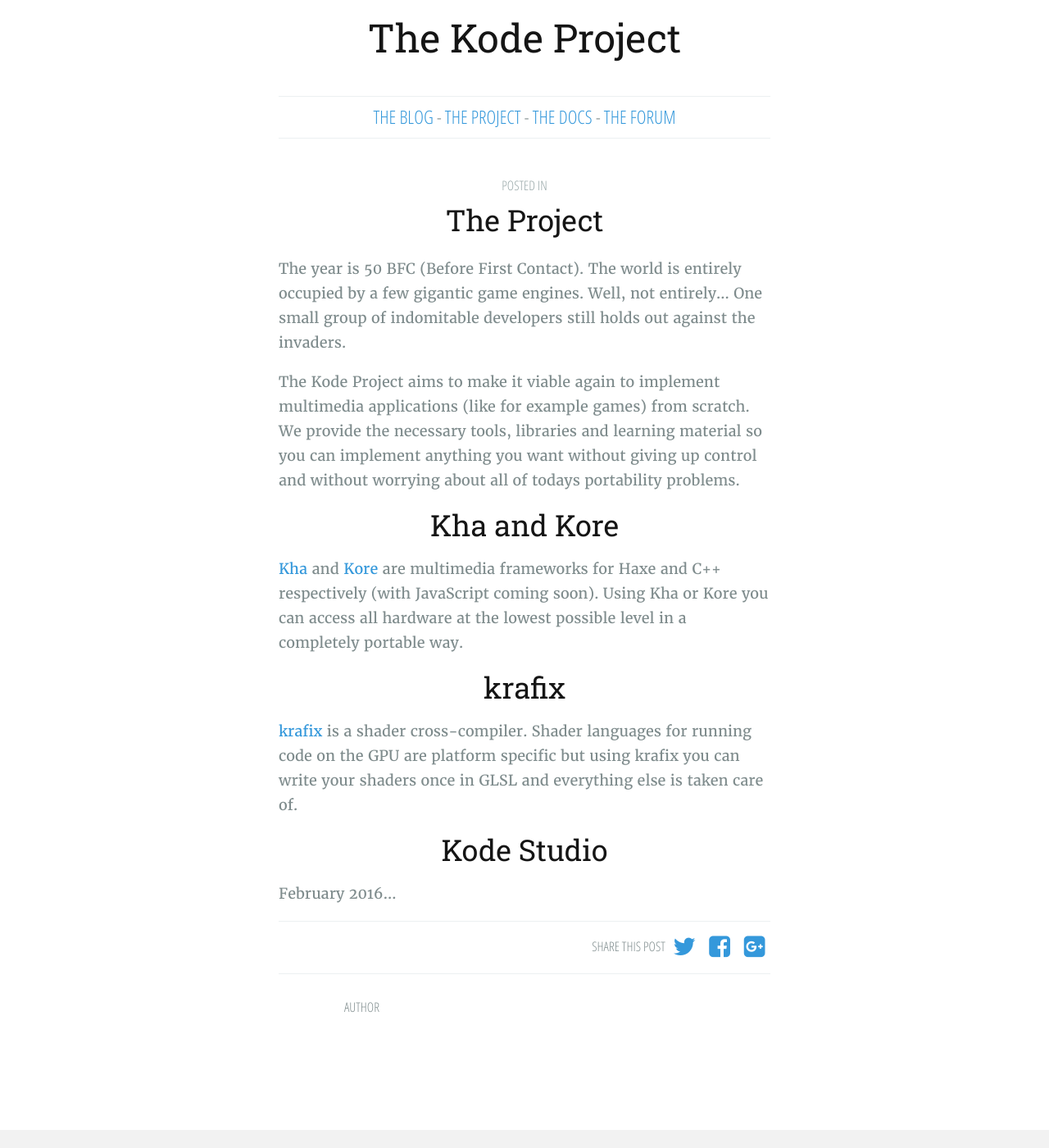
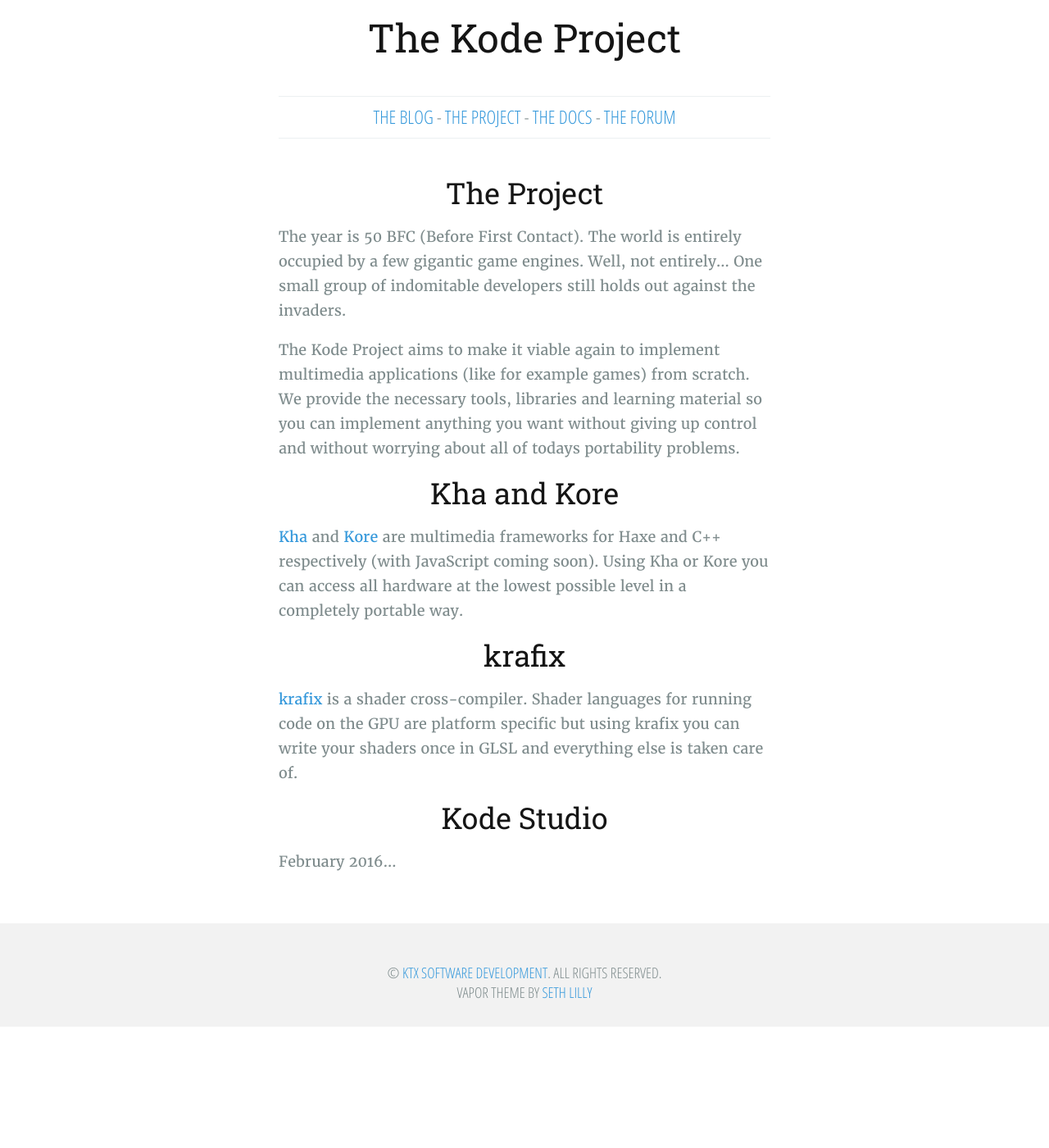
Before and after one commit to Kode/LetsKode, a Jekyll site: the page built from project.md, in a window 1280 px wide and 1400 px high. Shown: the whole window at 82% size. Built offline with Jekyll 4.4.1, drawn with Linux system fonts in a browser that asks for light colours; nearby versions of some CDN libraries.

Commit message:
Adjusted page layout.

```diff
--- a/_layouts/page.html
+++ b/_layouts/page.html
@@ -5,53 +5,14 @@
 
     <article class="{{post_class}}">
 
-        {{#post}}
-
         <header>
-        {{#if tags}}<div class="post-meta tags">Posted in {{tags}}</div>{{/if}}
-        <h1 class="post-title">{{ page.title }}</h1>
-        <div class="post-meta"><time datetime="{{date format='YYYY-MM-DD'}}">{{date format="dddd, MMMM DD, YYYY"}}</time></div>
+            <h1 class="post-title">{{ page.title }}</h1>
         </header>
 
         <section class="post-content">
             {{content}}
         </section>
 
-        <section class="share">
-            <p class="info prompt">Share this post</p>
-            <a href="http://twitter.com/share?text={{title}}&url={{url absolute="true"}}"
-                onclick="window.open(this.href, 'twitter-share', 'width=550,height=235');return false;">
-                <i class="fa fa-2x fa-fw fa-twitter"></i> <span class="hidden">Twitter</span>
-            </a>
-            <a href="https://www.facebook.com/sharer/sharer.php?u={{url absolute="true"}}"
-                onclick="window.open(this.href, 'facebook-share','width=580,height=296');return false;">
-                <i class="fa fa-2x fa-fw fa-facebook-square"></i> <span class="hidden">Facebook</span>
-            </a>
-            <a href="https://plus.google.com/share?url={{url absolute="true"}}"
-               onclick="window.open(this.href, 'google-plus-share', 'width=490,height=530');return false;">
-                <i class="fa fa-2x fa-fw fa-google-plus-square"></i> <span class="hidden">Google+</span>
-            </a>
-        </section>
-
-        <footer class="post-footer">
-
-            {{#if author}}
-            <section class="author">
-                <div class="authorimage" style="background: url({{author.image}})"></div>
-                <p class="attr">Author</p>
-                <h4><a href="{{author.website}}">{{author.name}}</a></h4>
-                <p class="bio">{{author.bio}}</p>
-            </section>
-            {{/if}}
-
-        </footer>
-
-        {{/post}}
-
-        {{!> comments-disqus}}
-        {{!> comments-facebook}}
-        {{!> comments-google-plus}}
-
     </article>
 
 </main>
--- a/_layouts/post.html
+++ b/_layouts/post.html
@@ -4,8 +4,6 @@
 <main class="content" role="main">
 
     <article class="post">
-
-        {{#post}}
 
         <header>
         <h1 class="post-title">{{ page.title }}</h1>
@@ -43,8 +41,6 @@
 
         </footer>
 
-        {{/post}}
-
     <a id="nodebb/comments"></a>
     <script type="text/javascript">
         var nodeBBURL = 'http://forum.kode.tech',
```
